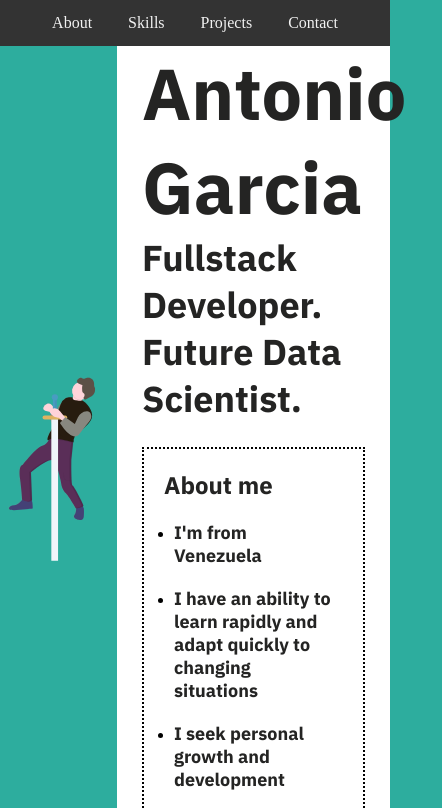
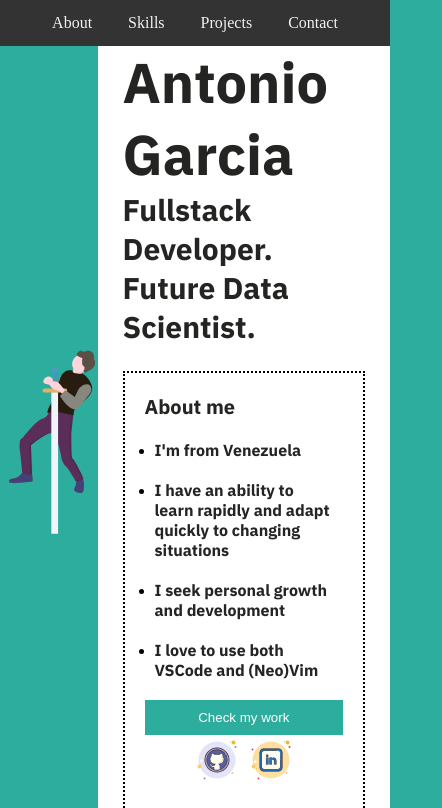
Before and after one commit to lantoniogc/lantoniogc.github.io, a plain HTML site: page index.html in a window 390 px wide. Shown: the top 808 px of the page, 442 px wide, since content can reach past the window. Drawn offline with Linux system fonts and the light colour scheme.

Commit message:
Responsive for Small Phones (About + Skills) Minor fixes for Tablet responsiveness

```diff
--- a/css/style.css
+++ b/css/style.css
@@ -1,3 +1,5 @@
+/* General */
+
 * {
   padding: 0px;
   margin: 0px;
@@ -6,10 +8,13 @@
 
 body {
   background-color: #2dad9e;
+  margin-top: 46px;
 }
 
-content {
-  margin-top: 46px;
+footer {
+  width: 100%;
+  height: 150px;
+  background-color: #242423;
 }
 
 h1 {
@@ -69,16 +74,17 @@ h4 {
   flex-direction: row;
   flex-wrap: wrap;
   width: 100%;
+  height: auto;
 }
 
 .first-box {
   width: 30%;
-  height: 100vh;
+  height: auto;
 }
 
 .second-box {
   width: 70%;
-  height: 100vh;
+  height: auto;
   background-color: white;
 }
 
@@ -90,6 +96,7 @@ h4 {
   flex-direction: row;
   flex-wrap: wrap;
   width: 100%;
+  height: auto;
 }
 
 .about-box {
@@ -158,8 +165,9 @@ h4 {
 
 .container .card .icon img {
   position: relative;
-  width: 100px;
-  height: 100px;
+  width: 90px;
+  height: 90px;
+  padding-top: 5px;
   transition: 0.7s;
   color: #fff;
 }
@@ -196,6 +204,7 @@ h4 {
   min-width: 120px;
   width: 100%;
   height: 100%;
+  padding-bottom: 100px;
 }
 
 /* Helper classes */
@@ -208,7 +217,19 @@ h4 {
   padding-left: 25px;
 }
 
+.pr-25 {
+  padding-right: 25px;
+}
+
 @media screen and (max-width: 768px) {
+  h1 {
+    font-size: 64px;
+  }
+
+  h2 {
+    font-size: 30px;
+  }
+
   /* About */
   .about-box {
     width: 100%;
@@ -236,19 +257,55 @@ h4 {
 }
 
 @media screen and (max-width: 640px) {
+  /* General */
+  h1 {
+    font-size: 56px;
+  }
+
+  h2 {
+    font-size: 30px;
+  }
+
+  h3 {
+    font-size: 20px;
+  }
+
+  h4 {
+    font-size: 16px;
+  }
+
+  /* Layout */
   .main {
     display: flex;
     justify-content: space-evenly;
     flex-direction: column;
     height: 100%;
   }
-  .info {
-    height: 50%;
+
+  .info,
+  .skills,
+  .project {
+    height: 33.33%;
   }
-  .skills {
-    height: 25%;
+
+  .first-box {
+    width: 25%;
+    height: auto;
   }
-  .projects {
-    height: 25%;
+
+  .second-box {
+    width: 75%;
+    height: auto;
+    background-color: white;
+  }
+
+  /* About */
+  .computer-box {
+    display: none;
+  }
+
+  /* Skills */
+  .container .card .icon img {
+    padding-top: 0px;
   }
 }
--- a/index.html
+++ b/index.html
@@ -20,15 +20,14 @@
       </ul>
     </div>
     <div class="main">
-      <content>
       <section class="info">
         <div class="flex-container">
           <div class="first-box">
             <img src="img/DevSolo.svg" alt="" srcset="" class="dev" />
           </div>
           <div class="second-box">
-              <h1 class="name pl-25">Antonio Garcia</h1>
-              <h2 class="title pl-25">
+            <h1 class="pl-25 pr-25">Antonio Garcia</h1>
+            <h2 class="pl-25 pr-25">
               Fullstack Developer. Future Data Scientist.
             </h2>
             <div class="about">
@@ -43,8 +42,8 @@
                     </li>
                     <li>
                       <h4 class="pb-10">
-                          I have an ability to learn rapidly and adapt quickly
-                          to changing situations
+                        I have an ability to learn rapidly and adapt quickly to
+                        changing situations
                       </h4>
                     </li>
                     <li>
@@ -79,8 +78,8 @@
             <img src="img/Sword.svg" alt="" srcset="" class="dev" />
           </div>
           <div class="second-box">
-              <h1 class="pl-25">Skills</h1>
-              <h2 class="pl-25">Programming languages</h2>
+            <h1 class="pl-25 pr-25">Skills</h1>
+            <h2 class="pl-25 pr-25">Programming languages</h2>
             <!-- Python -->
             <div class="container">
               <div class="card">
@@ -134,7 +133,7 @@
               </div>
               <!--Hi-->
             </div>
-              <h2 class="pl-25">Frameworks & Tools</h2>
+            <h2 class="pl-25 pr-25">Frameworks & Tools</h2>
             <!-- Python -->
             <div class="container">
               <div class="card">
@@ -151,10 +150,7 @@
                 <div class="face face1">
                   <div class="content">
                     <div class="icon">
-                        <img
-                          src="img/iconfinder/iconfinder-angular.svg"
-                          alt=""
-                        />
+                      <img src="img/iconfinder/iconfinder-angular.svg" alt="" />
                     </div>
                   </div>
                 </div>
@@ -164,10 +160,7 @@
                 <div class="face face1">
                   <div class="content">
                     <div class="icon">
-                        <img
-                          src="img/iconfinder/iconfinder-laravel.svg"
-                          alt=""
-                        />
+                      <img src="img/iconfinder/iconfinder-laravel.svg" alt="" />
                     </div>
                   </div>
                 </div>
@@ -202,11 +195,11 @@
             <img src="img/Rock.svg" alt="" srcset="" class="dev" />
           </div>
           <div class="second-box">
-              <h1 class="pl-25">Projects</h1>
+            <h1 class="pl-25 pr-25">Projects</h1>
           </div>
         </div>
       </section>
-      </content>
     </div>
+    <footer></footer>
   </body>
 </html>
```
Lines whose indentation alone changed are shown as unchanged.
